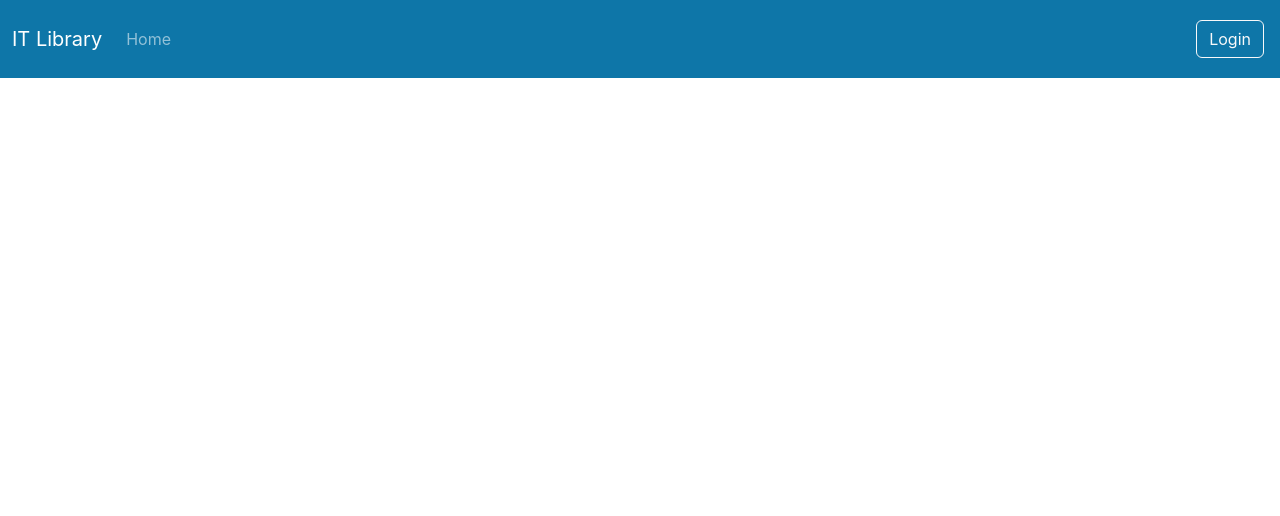
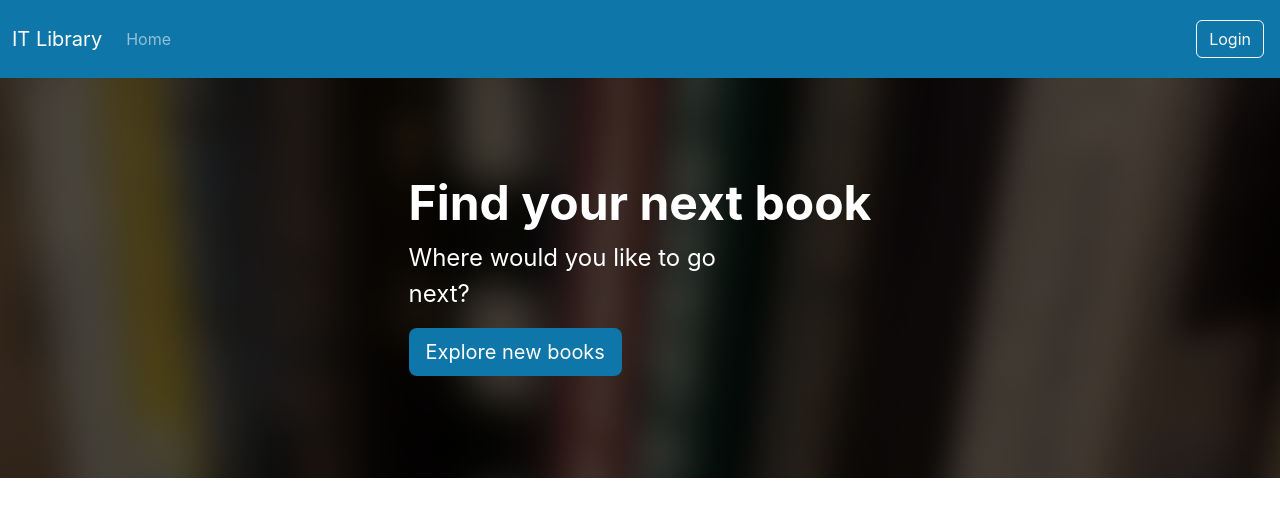
Before and after one commit to dmytro-iovenko/it-library, a React (Create React App) app in the folder library-frontend/: page / in a window 1280 px wide. Shown: the top 516 px of the page. Built offline with nearby package versions, Linux system fonts and the light colour scheme.

Commit message:
creating new books component

```diff
--- a/library-frontend/public/index.html
+++ b/library-frontend/public/index.html
@@ -11,6 +11,7 @@
       integrity="sha384-rbsA2VBKQhggwzxH7pPCaAqO46MgnOM80zW1RWuH61DGLwZJEdK2Kadq2F9CUG65"
       crossorigin="anonymous"
     />
+    <link href="style.css" rel="stylesheet" />
     <title>React App</title>
   </head>
   <body>
--- /dev/null
+++ b/library-frontend/public/style.css
@@ -0,0 +1,52 @@
+body {
+  margin: 0;
+  font-family: -apple-system, BlinkMacSystemFont, "Segoe UI", "Roboto", "Oxygen",
+    "Ubuntu", "Cantarell", "Fira Sans", "Droid Sans", "Helvetica Neue",
+    sans-serif;
+  -webkit-font-smoothing: antialiased;
+  -moz-osx-font-smoothing: grayscale;
+}
+
+code {
+  font-family: source-code-pro, Menlo, Monaco, Consolas, "Courier New",
+    monospace;
+}
+
+:root {
+  --mainOpacity: rgba(0, 0, 0, 0.55);
+}
+
+.header {
+  background-image: linear-gradient(rgba(0, 0, 0, 0.7), rgba(0, 0, 0, 0.7)), url("./images/header-bg.jpg");
+  opacity: var(--mainOpacity);
+  height: 25em !important;
+}
+
+.dark-overlay {
+  background-color: rgba(0, 0, 0, 0.35);
+  position: absolute;
+  top: 0;
+  left: 0;
+  width: 100%;
+  height: 100%;
+}
+
+.main-color {
+  background-color: #0e76a8;
+}
+
+.homepage-carousel-title {
+  display: flex !important;
+  justify-content: center !important;
+  align-items: center !important;
+}
+
+.book-div {
+  width: 480px;
+  height: 384px;
+}
+
+.inactiveLink {
+  pointer-events: none;
+  cursor: default;
+}
--- a/library-frontend/src/App.css
+++ /dev/null
@@ -1,38 +0,0 @@
-:root{
-    --mainOpacity: rgba(0, 0, 0, 0.55);
-}
-
-.header {
-    background-image: linear-gradient( rgba(0, 0, 0, 0.7), rgba(0, 0, 0, 0.7) );
-    opacity: var(--mainOpacity);
-    height: 25em !important;
-}
-
-.dark-overlay {
-    background-color: rgba(0, 0, 0, 0.35);
-    position: absolute;
-    top: 0;
-    left: 0;
-    width: 100%;
-    height: 100%;
-  }
-
-.main-color {
-background-color: #0e76a8 ;
-}
-
-.homepage-carousel-title {
-    display: flex !important;
-    justify-content: center !important;
-    align-items: center !important;
-  }
-
-.book-div {
-    width: 480px;
-    height: 384px;
-}
-
-.inactiveLink {
-    pointer-events: none;
-    cursor: default;
- }
--- a/library-frontend/src/App.tsx
+++ b/library-frontend/src/App.tsx
@@ -1,10 +1,13 @@
 import React from "react";
-import "./App.css";
 import { Navbar } from "./layouts/NavbarAndFooter/Navbar";
+import { NewBooks } from "./layouts/HomePage/NewBooks";
 
 function App() {
   return (
-    <Navbar />
+    <>
+      <Navbar />
+      <NewBooks />
+    </>
   );
 }
 
--- a/library-frontend/src/index.css
+++ /dev/null
@@ -1,13 +0,0 @@
-body {
-  margin: 0;
-  font-family: -apple-system, BlinkMacSystemFont, 'Segoe UI', 'Roboto', 'Oxygen',
-    'Ubuntu', 'Cantarell', 'Fira Sans', 'Droid Sans', 'Helvetica Neue',
-    sans-serif;
-  -webkit-font-smoothing: antialiased;
-  -moz-osx-font-smoothing: grayscale;
-}
-
-code {
-  font-family: source-code-pro, Menlo, Monaco, Consolas, 'Courier New',
-    monospace;
-}
--- a/library-frontend/src/index.tsx
+++ b/library-frontend/src/index.tsx
@@ -1,6 +1,5 @@
 import React from 'react';
 import ReactDOM from 'react-dom/client';
-import './index.css';
 import App from './App';
 
 const root = ReactDOM.createRoot(
--- /dev/null
+++ b/library-frontend/src/layouts/HomePage/NewBooks.tsx
@@ -0,0 +1,13 @@
+export const NewBooks = () => {
+  return (
+    <div className="p-5 mb-4 bg-dark header">
+      <div className="container-fluid py-5 text-white d-flex justify-content-center align-items-center">
+        <div>
+            <h1 className="display-5 fw-bold">Find your next book</h1>
+            <p className="col-md-8 fs-4">Where would you like to go next?</p>
+            <a type="button" className="btn main-color btn-lg text-white" href="#">Explore new books</a>
+        </div>
+      </div>
+    </div>
+  );
+};
```
Also changed, not shown: library-frontend/public/images/header-bg.jpg (added).
